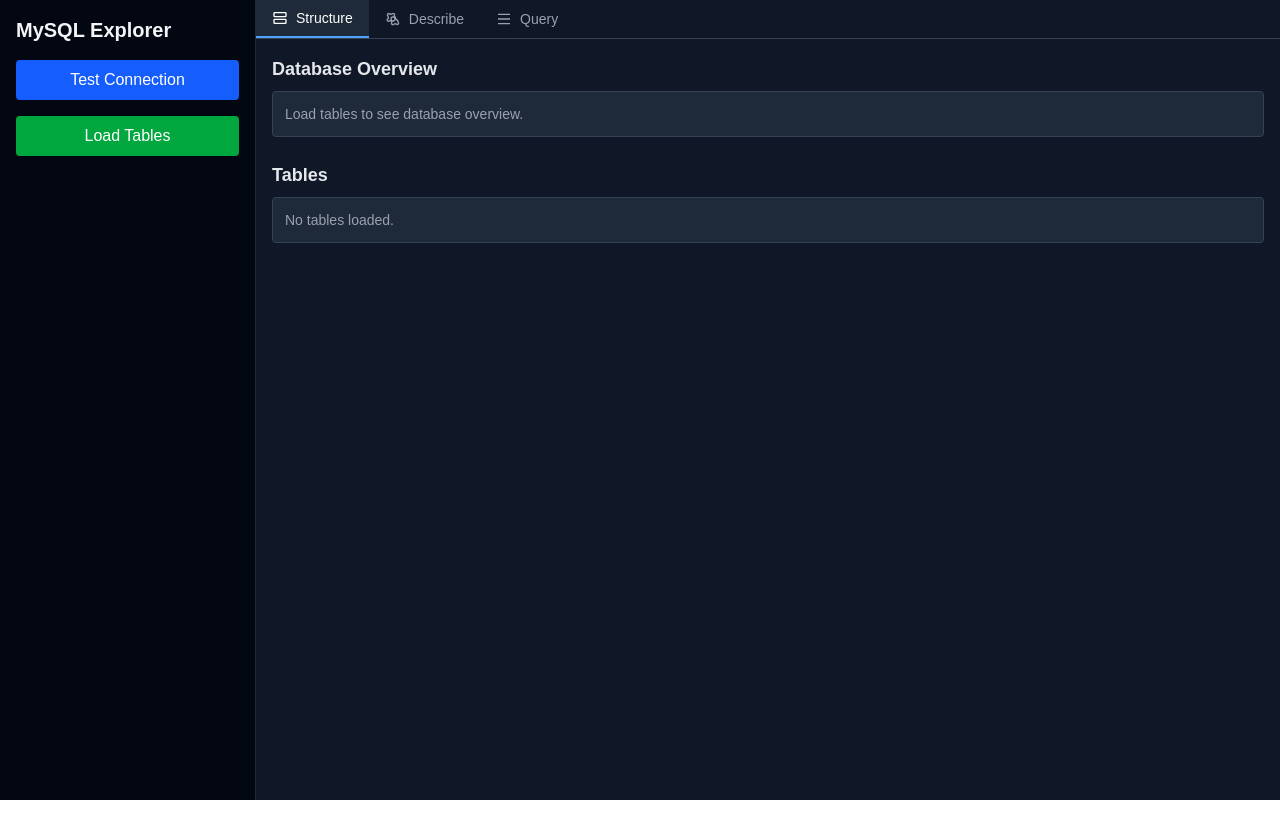
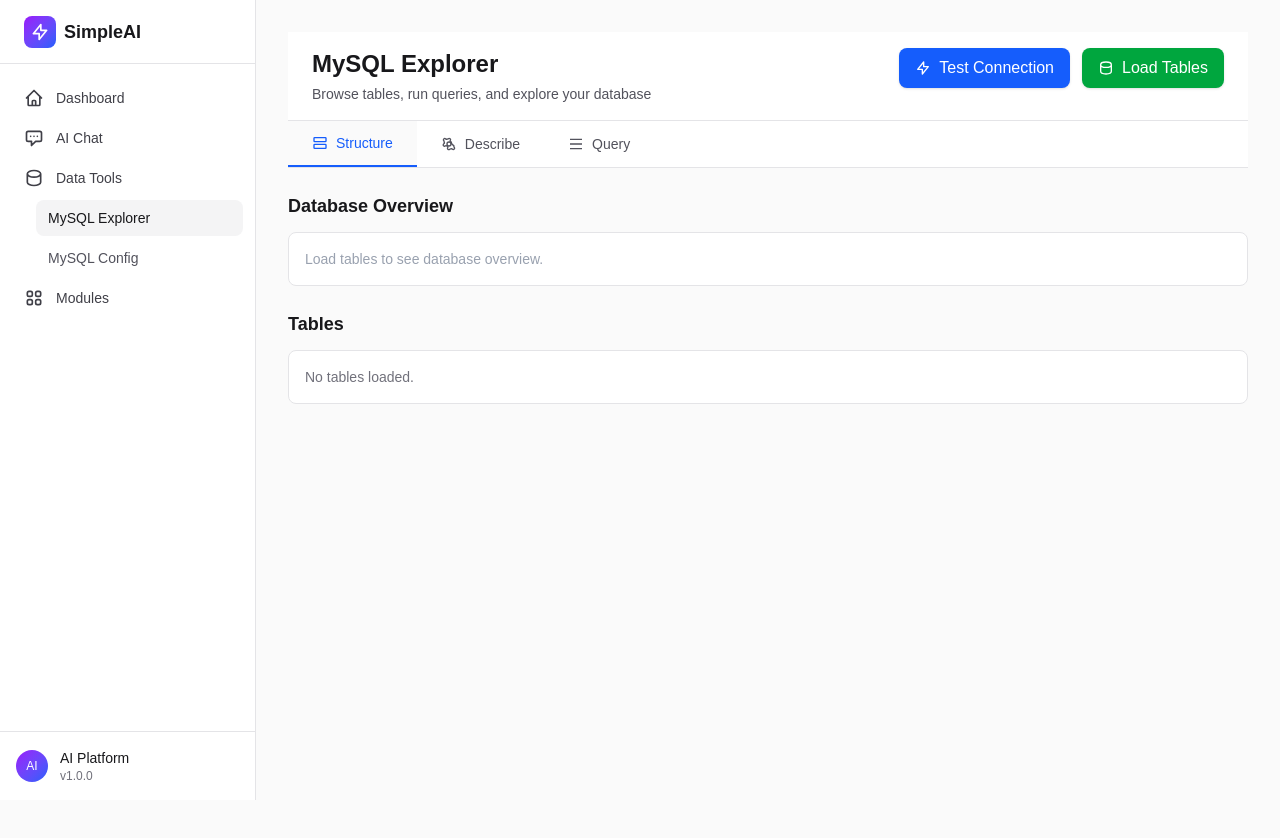
Before and after one commit to nevenov/ai-platform, a Next.js app: page /mysql-explorer in a window 1280 px wide. Shown: the top 838 px of the page. Before the commit the page ends 800 px from the top, so only its background shows below. Built offline with nearby package versions, Linux system fonts and the light colour scheme.

Commit message:
design refactoring step 3

```diff
--- /dev/null
+++ b/app/(main)/mysql-explorer/layout.tsx
@@ -0,0 +1,7 @@
+export default function MySQLExplorerLayout({
+  children,
+}: {
+  children: React.ReactNode;
+}) {
+  return <>{children}</>;
+}
--- a/app/(fullscreen)/mysql-explorer/page.tsx
+++ b/app/(main)/mysql-explorer/page.tsx
@@ -46,16 +46,16 @@
   ] as const;
 
   return (
-    <div className="sticky top-0 z-20 bg-gray-900 border-b border-gray-700 flex">
+    <div className="bg-white dark:bg-zinc-900 border-b border-zinc-200 dark:border-zinc-800 flex">
       {tabs.map((t) => (
         <button
           key={t.id}
           onClick={() => onChange(t.id)}
-          className={`flex items-center gap-2 px-4 py-2 text-sm font-medium transition-colors
+          className={`flex items-center gap-2 px-6 py-3 text-sm font-medium transition-all
             ${
               active === t.id
-                ? "bg-gray-800 text-white border-b-2 border-blue-400"
-                : "text-gray-400 hover:text-white hover:bg-gray-800"
+                ? "bg-zinc-50 dark:bg-zinc-800 text-blue-600 dark:text-blue-400 border-b-2 border-blue-600 dark:border-blue-400"
+                : "text-zinc-600 dark:text-zinc-400 hover:text-zinc-900 dark:hover:text-zinc-100 hover:bg-zinc-50 dark:hover:bg-zinc-800/50"
             }`}
         >
           <t.icon className="w-4 h-4" />
@@ -273,7 +273,7 @@
   const meta = firstTableDescribe.metadata;
 
   return (
-    <div className="space-y-1 text-gray-300 text-sm">
+    <div className="space-y-2 text-zinc-700 dark:text-zinc-300 text-sm">
       <div>
         <span className="text-gray-400">Tables:</span> {tables.length}
       </div>
@@ -303,11 +303,11 @@
   firstTableDescribe: any | null;
 }) {
   return (
-    <div className="p-4 space-y-6 text-gray-200">
+    <div className="py-6 space-y-6">
       {/* Overview */}
       <div>
-        <h2 className="text-lg font-semibold mb-2">Database Overview</h2>
-        <div className="border border-gray-700 bg-gray-800 rounded p-3">
+        <h2 className="text-lg font-semibold mb-3 text-zinc-900 dark:text-white">Database Overview</h2>
+        <div className="border border-zinc-200 dark:border-zinc-700 bg-white dark:bg-zinc-800 rounded-lg p-4">
           <DatabaseOverview
             tables={tables}
             firstTableDescribe={firstTableDescribe}
@@ -317,10 +317,10 @@
 
       {/* Tables */}
       <div>
-        <h2 className="text-lg font-semibold mb-2">Tables</h2>
-        <div className="border border-gray-700 bg-gray-800 rounded p-3 max-h-80 overflow-y-auto">
+        <h2 className="text-lg font-semibold mb-3 text-zinc-900 dark:text-white">Tables</h2>
+        <div className="border border-zinc-200 dark:border-zinc-700 bg-white dark:bg-zinc-800 rounded-lg p-4 max-h-80 overflow-y-auto">
           {tables.length === 0 && (
-            <div className="text-gray-400 text-sm">No tables loaded.</div>
+            <div className="text-zinc-500 dark:text-zinc-400 text-sm">No tables loaded.</div>
           )}
 
           <ul className="space-y-1">
@@ -328,11 +328,11 @@
               <li key={t}>
                 <button
                   onClick={() => onSelectTable(t)}
-                  className={`w-full text-left px-3 py-1 rounded transition
+                  className={`w-full text-left px-3 py-2 rounded-lg transition font-medium
                     ${
                       selectedTable === t
                         ? "bg-blue-600 text-white"
-                        : "hover:bg-gray-700 text-gray-300"
+                        : "hover:bg-zinc-100 dark:hover:bg-zinc-700 text-zinc-700 dark:text-zinc-300"
                     }`}
                 >
                   {t}
@@ -451,52 +451,47 @@
   }
 
   return (
-    <div className="flex h-screen bg-gray-900 text-gray-200">
-      {/* LEFT SIDEBAR */}
-      <div className="w-64 border-r border-gray-800 bg-gray-950 p-4 space-y-4">
-        <h2 className="text-xl font-bold text-gray-100">MySQL Explorer</h2>
-
-        {/* Connection */}
+    <div className="flex flex-col min-h-screen bg-zinc-50 dark:bg-zinc-950">
+      {/* HEADER WITH ACTIONS */}
+      <div className="border-b border-zinc-200 dark:border-zinc-800 bg-white dark:bg-zinc-900 px-6 py-4 sticky top-0 z-10">
+        <div className="flex items-start justify-between gap-6">
+          <div className="flex-1">
+            <h1 className="text-2xl font-bold text-zinc-900 dark:text-white">MySQL Explorer</h1>
+            <p className="text-sm text-zinc-600 dark:text-zinc-400 mt-1">
+              Browse tables, run queries, and explore your database
+            </p>
+          </div>
+          <div className="flex items-center gap-3 flex-shrink-0">
             <button
               onClick={ping}
-          className="w-full px-4 py-2 bg-blue-600 hover:bg-blue-700 transition text-white rounded"
+              className="flex items-center gap-2 px-4 py-2 bg-blue-600 hover:bg-blue-700 transition text-white rounded-lg font-medium shadow-sm"
             >
+              <svg className="h-4 w-4" fill="none" stroke="currentColor" viewBox="0 0 24 24">
+                <path strokeLinecap="round" strokeLinejoin="round" strokeWidth={2} d="M13 10V3L4 14h7v7l9-11h-7z" />
+              </svg>
               Test Connection
             </button>
-        {status && <p className="text-sm text-gray-400">Status: {status}</p>}
-
-        {/* Tables */}
             <button
               onClick={loadTables}
-          className="w-full px-4 py-2 bg-green-600 hover:bg-green-700 transition text-white rounded"
+              className="flex items-center gap-2 px-4 py-2 bg-green-600 hover:bg-green-700 transition text-white rounded-lg font-medium shadow-sm"
             >
+              <svg className="h-4 w-4" fill="none" stroke="currentColor" viewBox="0 0 24 24">
+                <path strokeLinecap="round" strokeLinejoin="round" strokeWidth={2} d="M4 7v10c0 2.21 3.582 4 8 4s8-1.79 8-4V7M4 7c0 2.21 3.582 4 8 4s8-1.79 8-4M4 7c0-2.21 3.582-4 8-4s8 1.79 8 4" />
+              </svg>
               Load Tables
             </button>
-
-        {/* <div className="mt-4">
-          <h3 className="font-semibold mb-2 text-gray-300">Tables</h3>
-          <ul className="space-y-1 max-h-64 overflow-y-auto">
-            {tables.map((t) => (
-              <li key={t}>
-                <button
-                  onClick={() => describeTable(t)}
-                  className={`w-full text-left px-2 py-1 rounded transition
-                    ${
-                      selectedTable === t
-                        ? "bg-blue-600 text-white"
-                        : "hover:bg-gray-800 text-gray-300"
-                    }`}
-                >
-                  {t}
-                </button>
-              </li>
-            ))}
-          </ul>
-        </div> */}
+            {status && (
+              <div className="flex items-center gap-2 px-3 py-1.5 rounded-full bg-green-100 dark:bg-green-900/30 text-green-700 dark:text-green-400 text-sm font-medium">
+                <span className="h-2 w-2 rounded-full bg-green-500 animate-pulse" />
+                {status}
+              </div>
+            )}
+          </div>
+        </div>
       </div>
 
       {/* MAIN PANEL */}
-      <div className="flex-1 flex flex-col overflow-y-auto">
+      <div className="flex-1 flex flex-col">
         {/* Tabs */}
         <Tabs active={activeTab} onChange={setActiveTab} />
 
```
Lines whose indentation alone changed are shown as unchanged.
